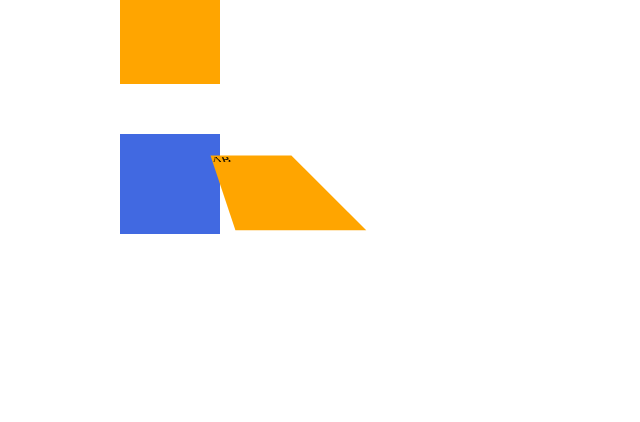
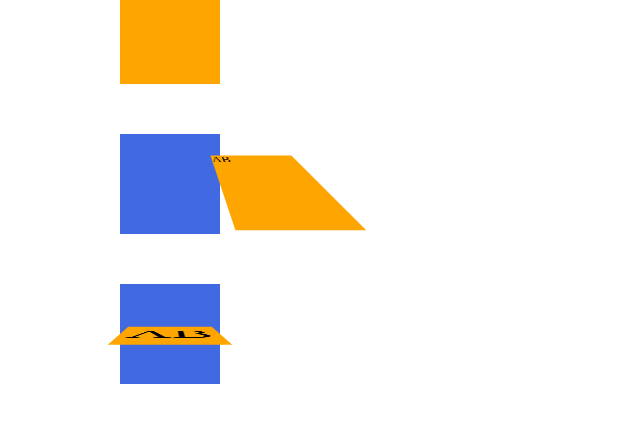
Before and after one commit to l0u0h0/css, a plain HTML site: page index.html in a window 1280 px wide. Shown: the part 2014-2436 px from the top of the page, without its empty margins (0-640 px from the left). Drawn offline with Linux system fonts and the light colour scheme.

Commit message:
transform_2

```diff
--- a/index.html
+++ b/index.html
@@ -43,5 +43,8 @@
     <div class="container_qusghks">
       <div class="item_qusghks">AB</div>
     </div>
+    <div class="container_qusghks12">
+      <div class="item_qusghks12">AB</div>
+    </div>
   </body>
 </html>
--- a/main.css
+++ b/main.css
@@ -154,8 +154,9 @@ p {
 .div:active {
   width: 300px;
   background-color: royalblue;
-  transform: perspective(500px) scale(2) translateY(40px) rotateY(80deg)
+  transform: perspective(500px) scale(2) translateY(40px) rotateY(180deg)
     skewX(45deg) skewY(70deg);
+  backface-visibility: hidden;
 }
 body {
   padding: 100px;
@@ -172,3 +173,21 @@ body {
   background-color: orange;
   transform: perspective(150px) rotateX(45deg) translateX(100px);
 }
+.container_qusghks12 {
+  margin-top: 50px;
+  width: 100px;
+  height: 100px;
+  background-color: royalblue;
+  perspective: 250px;
+}
+.container_qusghks12 .item_qusghks12 {
+  width: 100px;
+  height: 100px;
+  background-color: orange;
+  font-size: 60px;
+  display: flex;
+  justify-content: center;
+  align-items: center;
+  transform: rotateX(80deg);
+  backface-visibility: hidden;
+}
```
Also changed, not shown: 1 other file.
